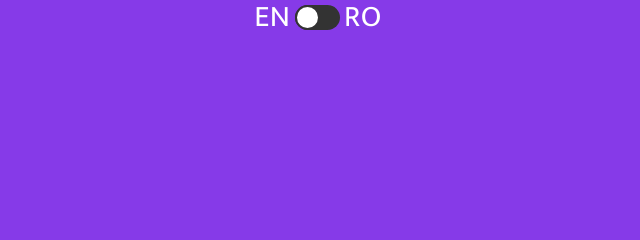
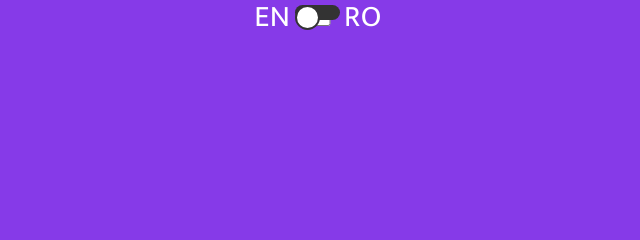
Before and after one commit to TeodorIR/BlogPost-main, a plain HTML site: page index.html in a window 1280 px wide. Shown: the top 240 px of the page, 322-962 px from the left. Drawn offline with nearby package versions, Linux system fonts and the light colour scheme.

Commit message:
changed toggle radius

```diff
--- a/css/index.css
+++ b/css/index.css
@@ -203,7 +203,7 @@ footer ul li a:hover {
     position: absolute;
     content: '';
     width: 45px;
-    height: 25px;
+    height: 15px;
     background: #333;
     border-radius: 25px;
 }
@@ -219,7 +219,7 @@ footer ul li a:hover {
     width: 25px;
     height: 25px;
     background: #fff;
-    border-radius: 25px;
+    border-radius: 15px;
     transition: 0.25s;
     border: 2px solid #333;
     box-sizing: border-box;
```
